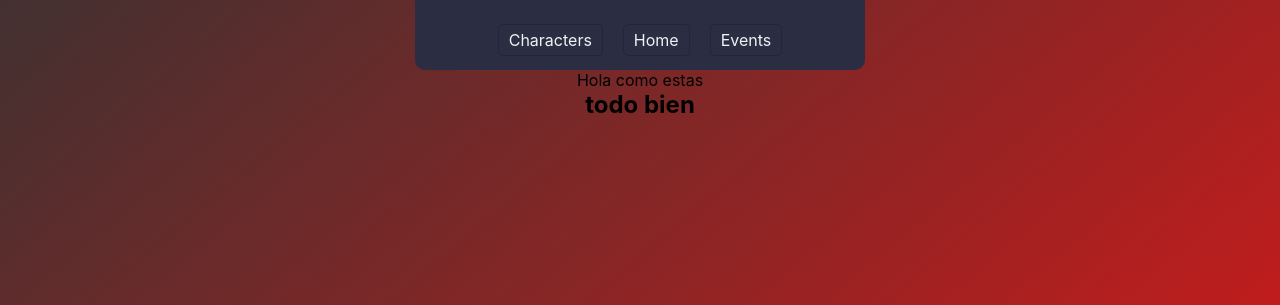
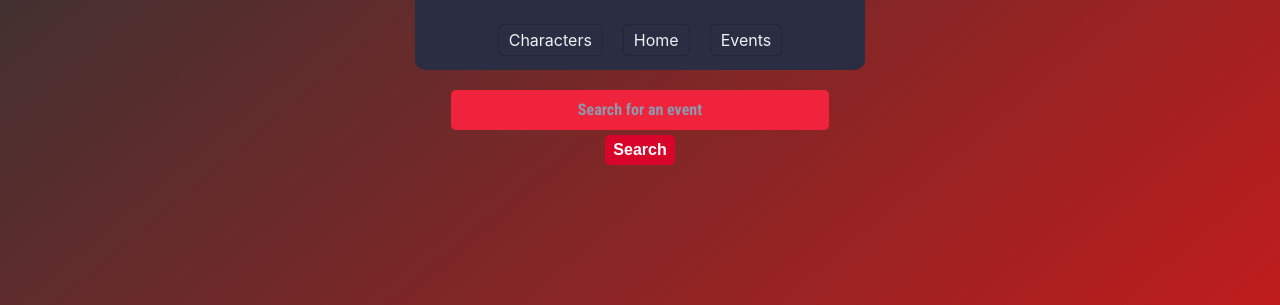
Before and after one commit to MaxiAlbarran/marvel-fe, a React (Create React App) app: page /searchEvents in a window 1280 px wide. Shown: the part 169-474 px from the top of the page. Built offline with nearby package versions, Linux system fonts and the light colour scheme; grey boxes are pictures that could not be loaded; a web font is replaced by a local one.

Commit message:
Events search page finalizada

```diff
--- a/src/pages/Characters/Search.jsx
+++ b/src/pages/Characters/Search.jsx
@@ -1,13 +1,15 @@
 import React, { useState } from 'react';
 import SearchInput from '../../components/search';
-import useGetCharacterByName from '../../hooks/useGetByName';
+import useGetByName from '../../hooks/useGetByName';
 import CharactersCard from '../../components/Characters/charactersCard';
 import '../../styles/characters.css';
 import Loading from '../../components/loading';
 
 const Search = () => {
   const [name, setName] = useState('');
-  const [character, searchChars, reload] = useGetCharacterByName(name);
+
+  const URL = `https://gateway.marvel.com:443/v1/public/characters?nameStartsWith=${name}&apikey=7489a7d4c2fd1b00acad64c61aa4355d`
+  const [character, searchChars, reload] = useGetByName(URL);
 
   if (reload) {
     return (
@@ -18,7 +20,7 @@ const Search = () => {
   } else {
     return (
       <div>
-        <SearchInput handleChange={setName} handleClick={searchChars} />
+        <SearchInput placeholder="Search for a character" handleChange={setName} handleClick={searchChars} />
         <div className='characters-layout'>
           {character.map((item) => (
             <CharactersCard character={item} key={character.id} />
--- a/src/pages/Event/Events.jsx
+++ b/src/pages/Event/Events.jsx
@@ -1,12 +1,34 @@
-import React from 'react';
+import React, { useState } from 'react';
+import SearchInput from '../../components/search';
+import useGetByName from '../../hooks/useGetByName';
+import EventsCard from '../../components/Events/eventsCard';
+import '../../styles/characters.css';
+import Loading from '../../components/loading';
 
 const Events = () => {
-  return (
-    <div>
-      <p>Hola como estas</p>
-      <h2>todo bien</h2>
-    </div>
-  );
+  const [name, setName] = useState('');
+
+  const URL = `https://gateway.marvel.com:443/v1/public/events?nameStartsWith=${name}&apikey=7489a7d4c2fd1b00acad64c61aa4355d`
+  const [event, searchChars, reload] = useGetByName(URL);
+
+  if (reload) {
+    return (
+      <div className='characters-layout'>
+        <Loading />
+      </div>
+    );
+  } else {
+    return (
+      <div>
+        <SearchInput placeholder="Search for an event" handleChange={setName} handleClick={searchChars} />
+        <div className='characters-layout'>
+          {event.map((item) => (
+            <EventsCard event={item} key={event.id} />
+          ))}
+        </div>
+      </div>
+    );
+  }
 };
 
 export default Events;
```
Also changed, not shown: src/pages/Event/ComicsEvent.jsx (+22 -9 lines).
